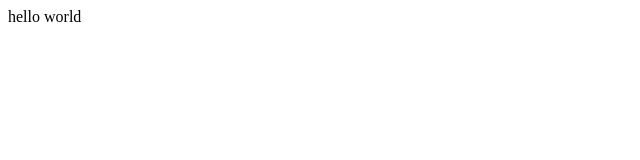
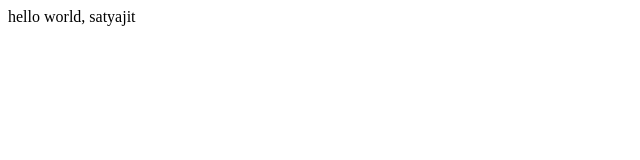
Before and after one commit to satyajitmohapatra06/myfirstgitworld, a plain HTML site: page index.html in a window 1280 px wide. Shown: the full height of the page, 0-640 px from the left. Drawn offline with Linux system fonts and the light colour scheme.

Commit message:
added name

```diff
--- a/index.html
+++ b/index.html
@@ -1 +1 @@
-<p>hello world</p>
+<p>hello world, satyajit</p>
```
